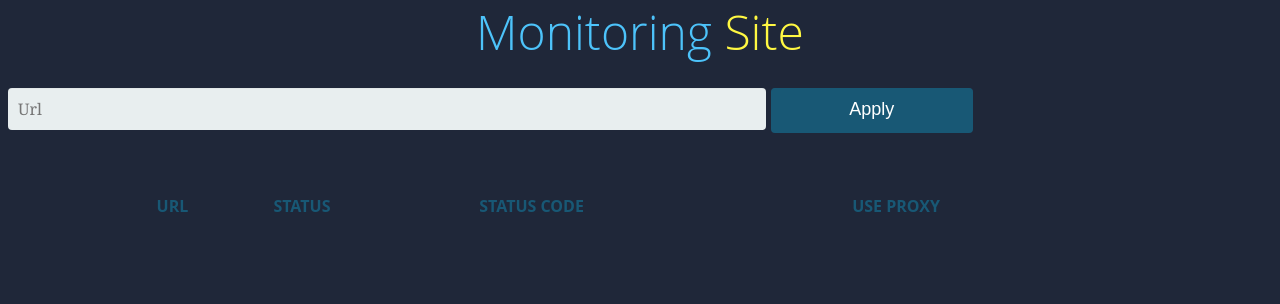
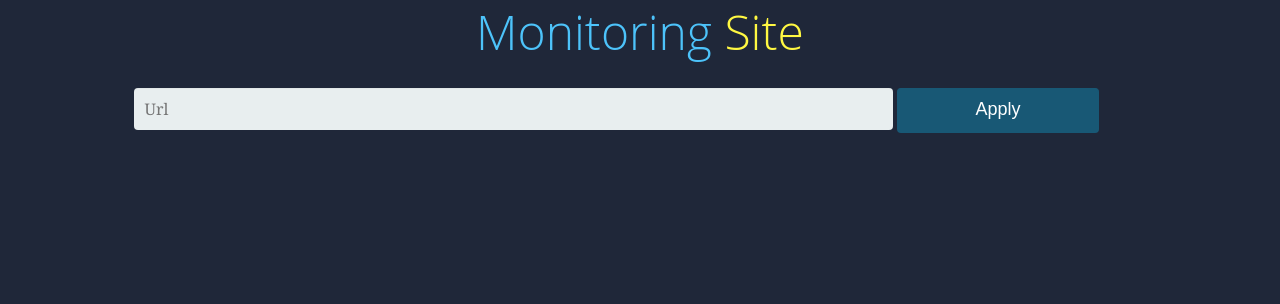
Before and after one commit to PeterJames12/MonitoringSite, a Java web app: page / in a window 1280 px wide. Shown: the top 304 px of the page. Run offline with Tomcat 11, a stand-in JSP engine, Linux system fonts and the light colour scheme; data that the repository does not hold is empty.

Commit message:
fixed css

```diff
--- a/src/main/webapp/index.jsp
+++ b/src/main/webapp/index.jsp
@@ -47,11 +47,8 @@
     %>
 
     <%
-
         for (MonitoringURL urlEntity : urlList) {
-
         %>
-
     <tr>
         <td><%= urlEntity.getUrl()%></td>
         <td><%= urlEntity.getStatus()%></td>
--- a/src/main/webapp/main.css
+++ b/src/main/webapp/main.css
@@ -108,7 +108,12 @@
 
 
 .form-style-5{
+    text-align: left;
+    overflow: hidden;
     width: 80%;
+    margin: 0 auto;
+    display: table;
+    padding: 0 0 8em 0;
 }
 
 
```
